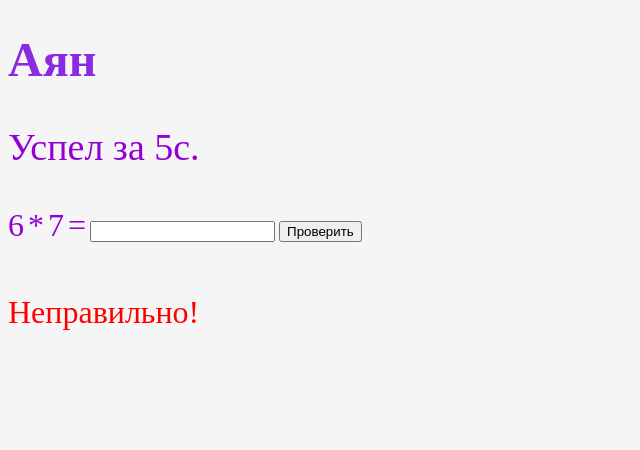
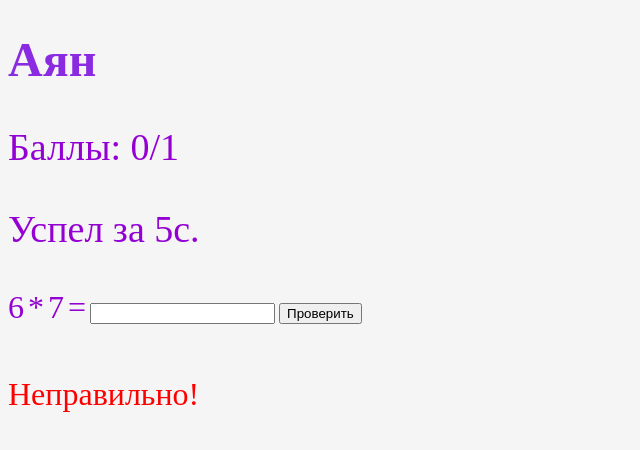
Before and after one commit to Ammite/math, a plain HTML site: page index.html in a window 1280 px wide. Both pictures are taken after a click on the button "Проверить". Shown: the whole page, without its empty margins (0-640 px from the left). Drawn offline with Linux system fonts and the light colour scheme.

Commit message:
adding files

```diff
--- a/index.html
+++ b/index.html
@@ -19,6 +19,9 @@
     </style>
     <script>
         let timing = 0;
+        let score = 0;
+        let tries = 0;
+
         function calculati(){
             var a = document.getElementById('a_var').innerHTML;
             var b = document.getElementById('b_var').innerHTML;
@@ -30,10 +33,12 @@
             if( parseInt(answer) == c ){
                 document.getElementById('wrong_or_correct').innerHTML = 'Правильно!';
                 document.getElementById('wrong_or_correct').style = 'color: green;';
+                score ++;
             }else{
                 document.getElementById('wrong_or_correct').innerHTML = 'Неправильно!';
                 document.getElementById('wrong_or_correct').style = 'color: red;';
             }
+            tries++;
             let time_now = new Date().getTime();
             let timer = time_now - timing;
             timer = Math.floor( (timer % (1000 * 60)) / 1000 );
@@ -42,8 +47,11 @@
             let logger = "Logged. Variables: " + a + " " + b + " " + c + " " + answer + " " + timer;
             console.log(logger);
 
+            let scoring = "Баллы: " + score + "/" + tries;
+
             document.getElementById("c_var").value = "";
             document.getElementById('timer').innerHTML = time_text;
+            document.getElementById('score').innerHTML = scoring;
             generate_numbers();
         }
         function generate_random(min, max){
@@ -63,6 +71,7 @@
 </head>
 <body>
     <h1>Аян</h1>
+    <p style="font-size: 38px;" id="score">Баллы: </p>
     <p style="font-size: 38px;" id="timer">Успел за ... с.</p>
 
     <p id="a_var" style="display:inline">A</p>
```
